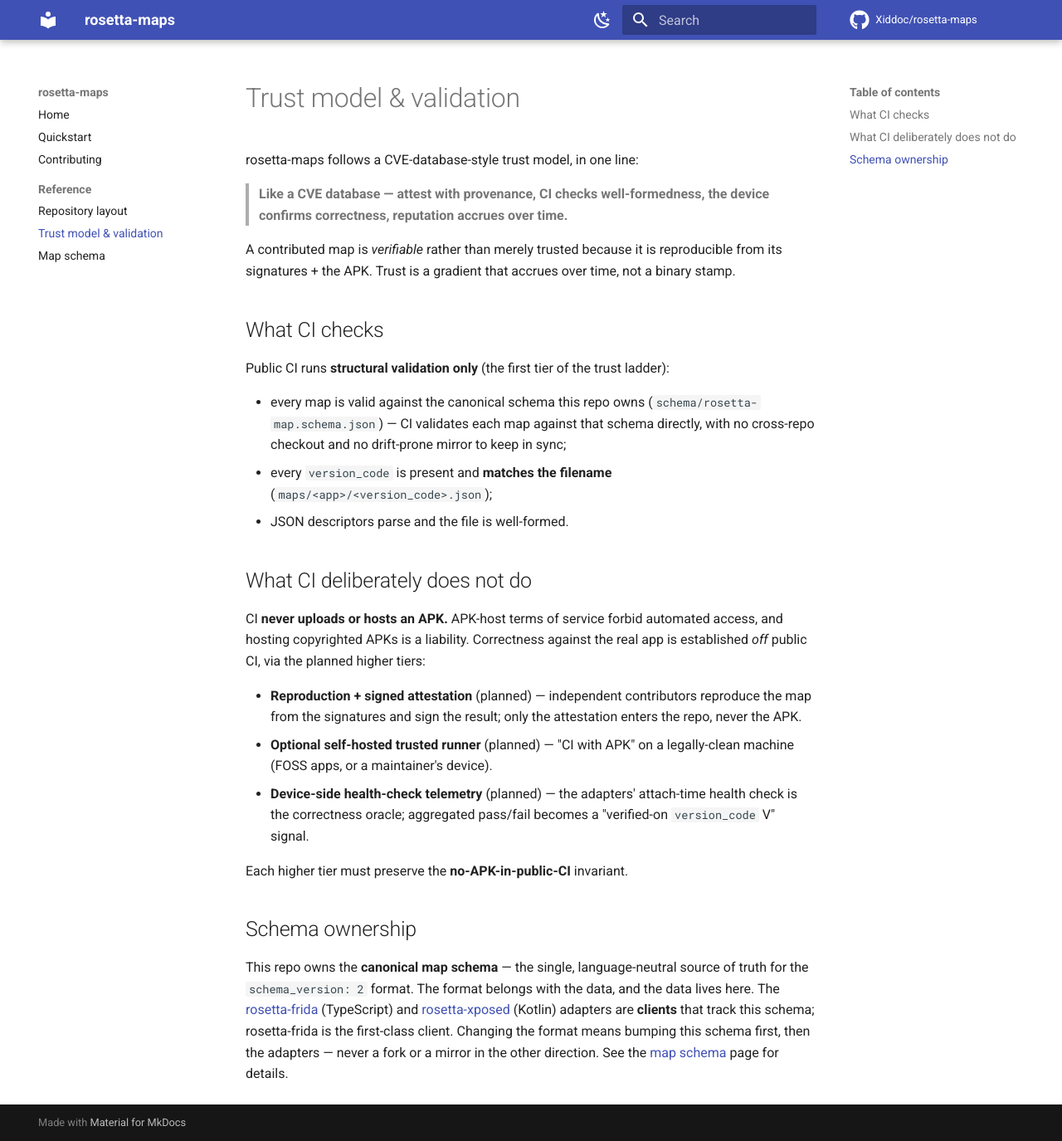
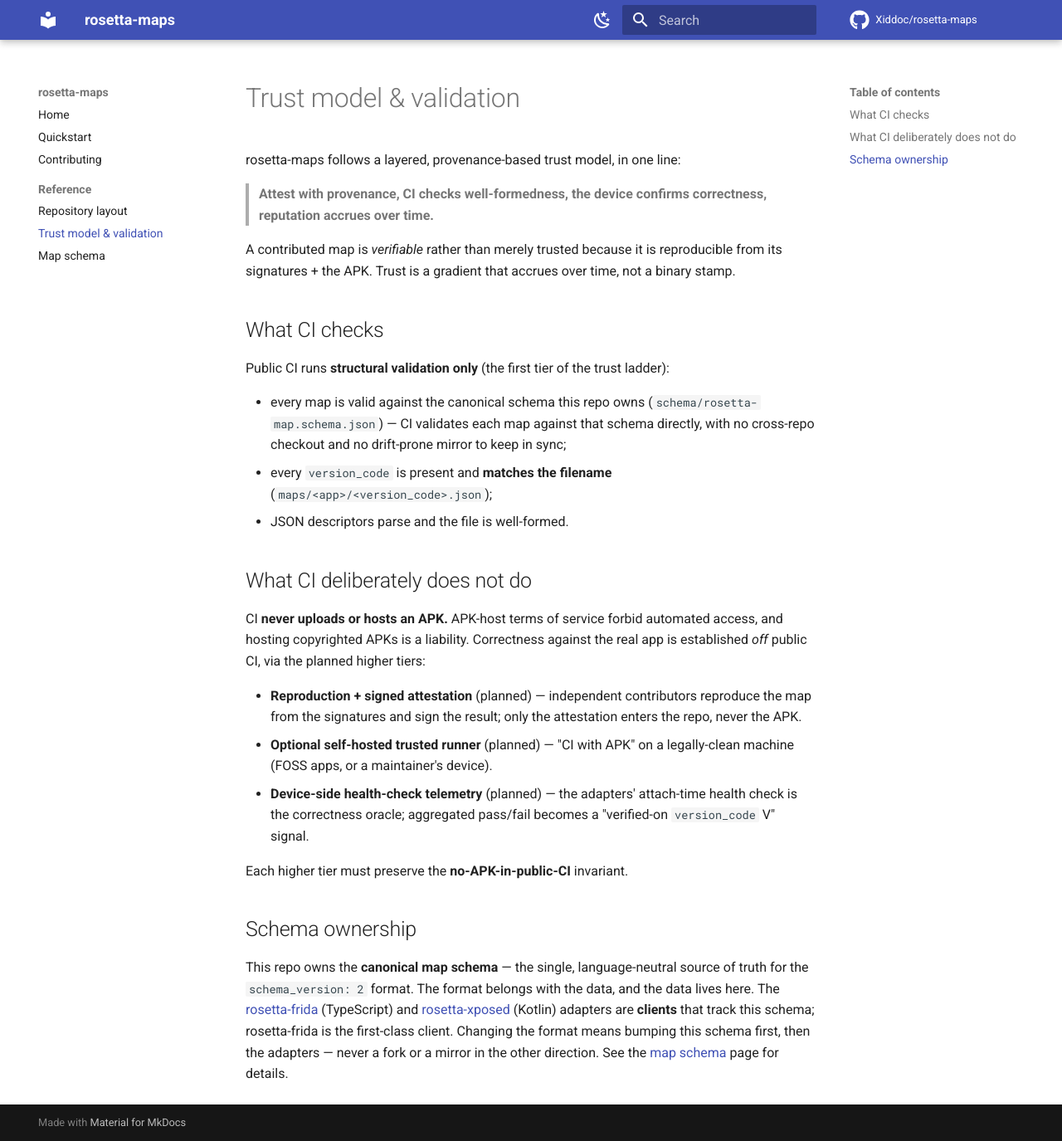
Before and after one commit to Xiddoc/rosetta-maps, an MkDocs documentation site: the page built from docs/reference/trust-model.md, in a window 1280 px wide and 1375 px high. Shown: the whole window at 83% size. Built offline with MkDocs 1.6.1 and Material for MkDocs 9.7.7, drawn with Linux system fonts in a browser that asks for light colours; comment, search, counter and statistics services are not loaded.

Commit message:
docs: drop CVE-database phrasing; sync README with wiki front page
Replace the 'CVE-database' metaphor in published docs with neutral
'shared, searchable database' wording (the CVE framing wrongly implied
vulnerabilities). Sync docs/index.md (wiki front page) with README.md,
which carry duplicate content in separate files. Also finish the
RFC-pointer cleanup in the human-facing CONTRIBUTING.md and the maps/
and signatures/ sub-READMEs that the earlier pass missed, keeping the
substance and dropping the pointer.

```diff
--- a/docs/reference/trust-model.md
+++ b/docs/reference/trust-model.md
@@ -1,9 +1,9 @@
 # Trust model & validation
 
-rosetta-maps follows a CVE-database-style trust model, in one line:
+rosetta-maps follows a layered, provenance-based trust model, in one line:
 
-> **Like a CVE database — attest with provenance, CI checks well-formedness, the
-> device confirms correctness, reputation accrues over time.**
+> **Attest with provenance, CI checks well-formedness, the device confirms
+> correctness, reputation accrues over time.**
 
 A contributed map is *verifiable* rather than merely trusted because it is
 reproducible from its signatures + the APK. Trust is a gradient that accrues over
--- a/mkdocs.yml
+++ b/mkdocs.yml
@@ -1,5 +1,5 @@
 site_name: rosetta-maps
-site_description: The community knowledge base of Android obfuscation maps — a CVE-database for obfuscated app internals.
+site_description: The community knowledge base of Android obfuscation maps — a shared, searchable database of obfuscated app internals.
 site_url: https://Xiddoc.github.io/rosetta-maps/
 repo_name: Xiddoc/rosetta-maps
 repo_url: https://github.com/Xiddoc/rosetta-maps
```
Also changed, not shown: CONTRIBUTING.md (+7 -9 lines), README.md (+1 -1 lines), docs/index.md (+2 -2 lines), maps/README.md (+2 -2 lines), signatures/README.md (+2 -3 lines).
